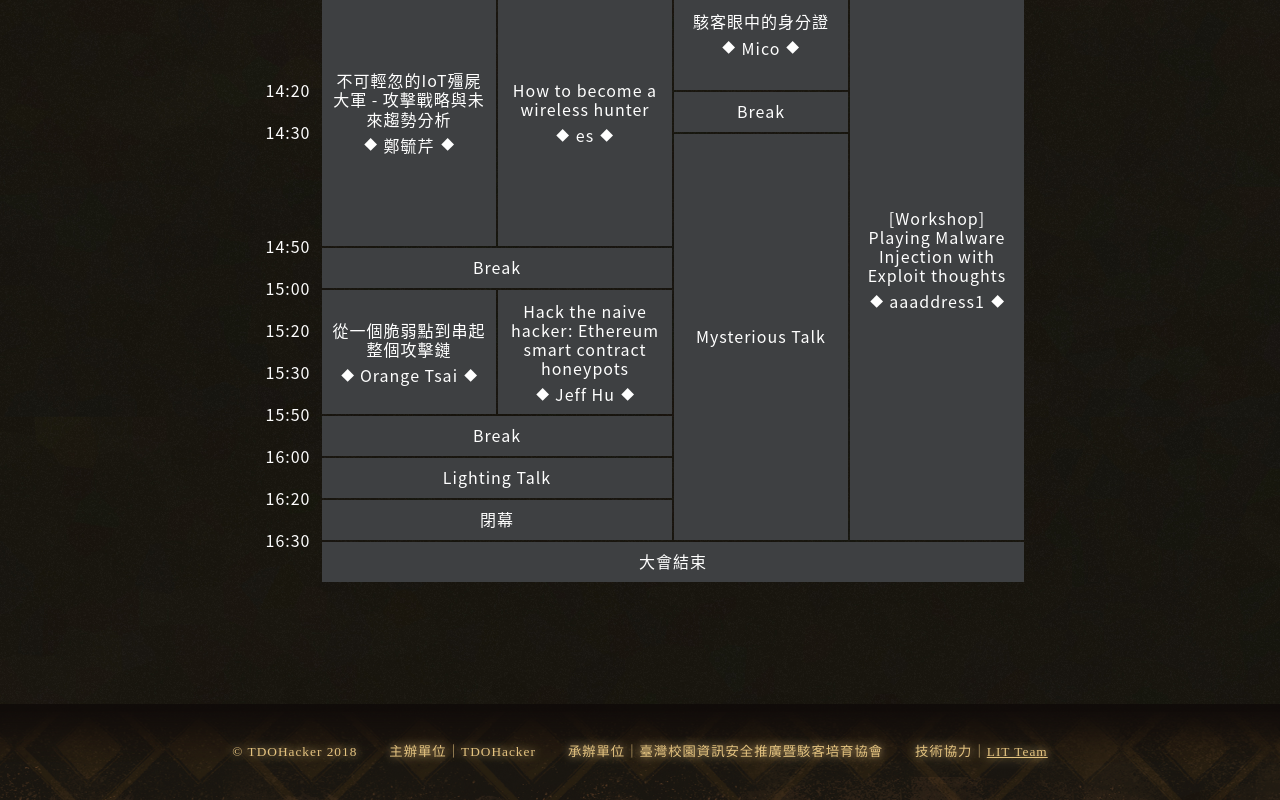
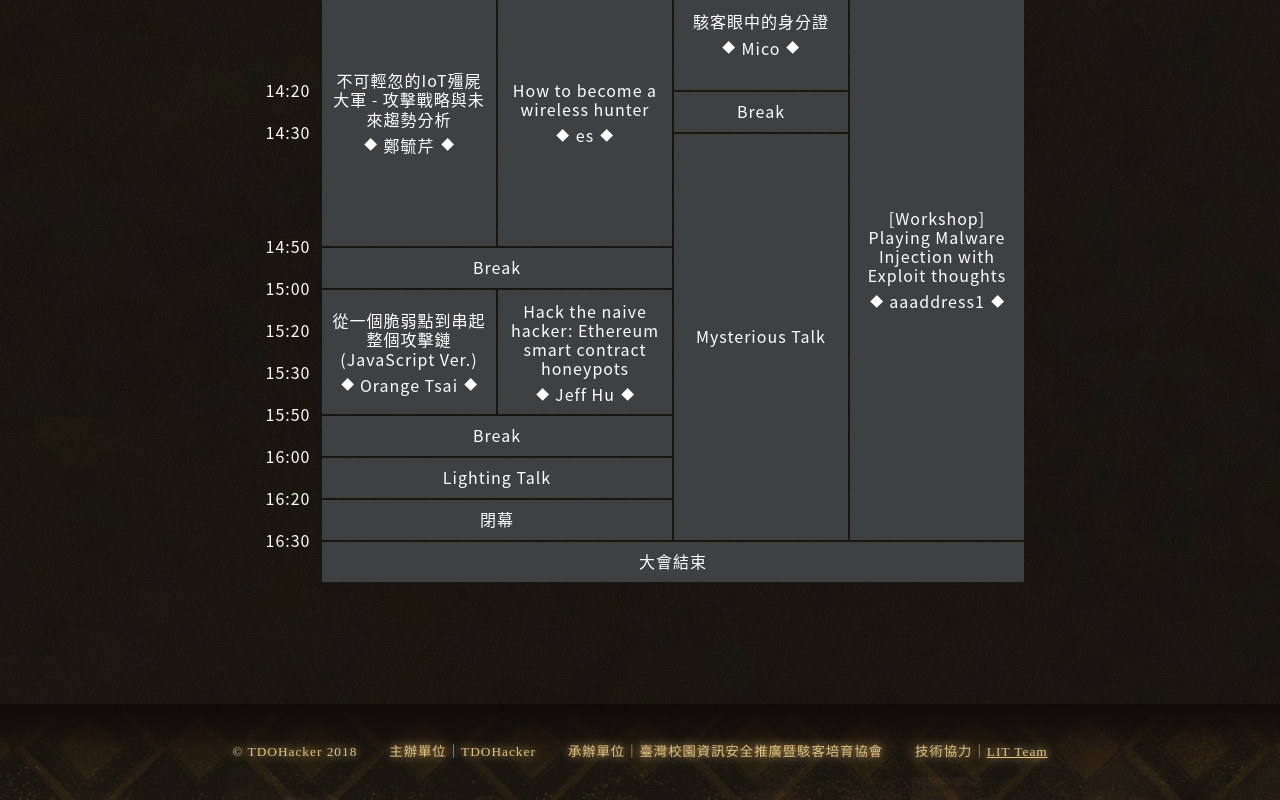
Before and after one commit to tdoh/tdoh.online, a Vue app: page /agenda in a window 1280 px wide. Shown: the part 1278-2078 px from the top of the page. Built offline with nearby package versions, Linux system fonts and the light colour scheme; a web font is replaced by a local one.

Commit message:
Layout: update content

```diff
--- a/src/views/Agenda.vue
+++ b/src/views/Agenda.vue
@@ -219,7 +219,7 @@ export default {
             id: '4A'
           },
           {
-            name: '從一個脆弱點到串起整個攻擊鏈',
+            name: '從一個脆弱點到串起整個攻擊鏈 (JavaScript Ver.)',
             summary: ['當業務邏輯擴增、企業架構逐漸複雜時，Bug 或是能解決問題的替代方案便開始增加，這些問題單獨看來可能不起眼或根本無害，但許多微小問題串在一起時，便可能產生嚴重的風險！', '本議程將以 JavaScript 為主軸，分析一個筆者所回報的 0day 以及一個在 Bug Bounty 中因多層次架構所導致遠端代碼執行的案例！'],
             link: '',
             image: 'speaker06.png',
```
